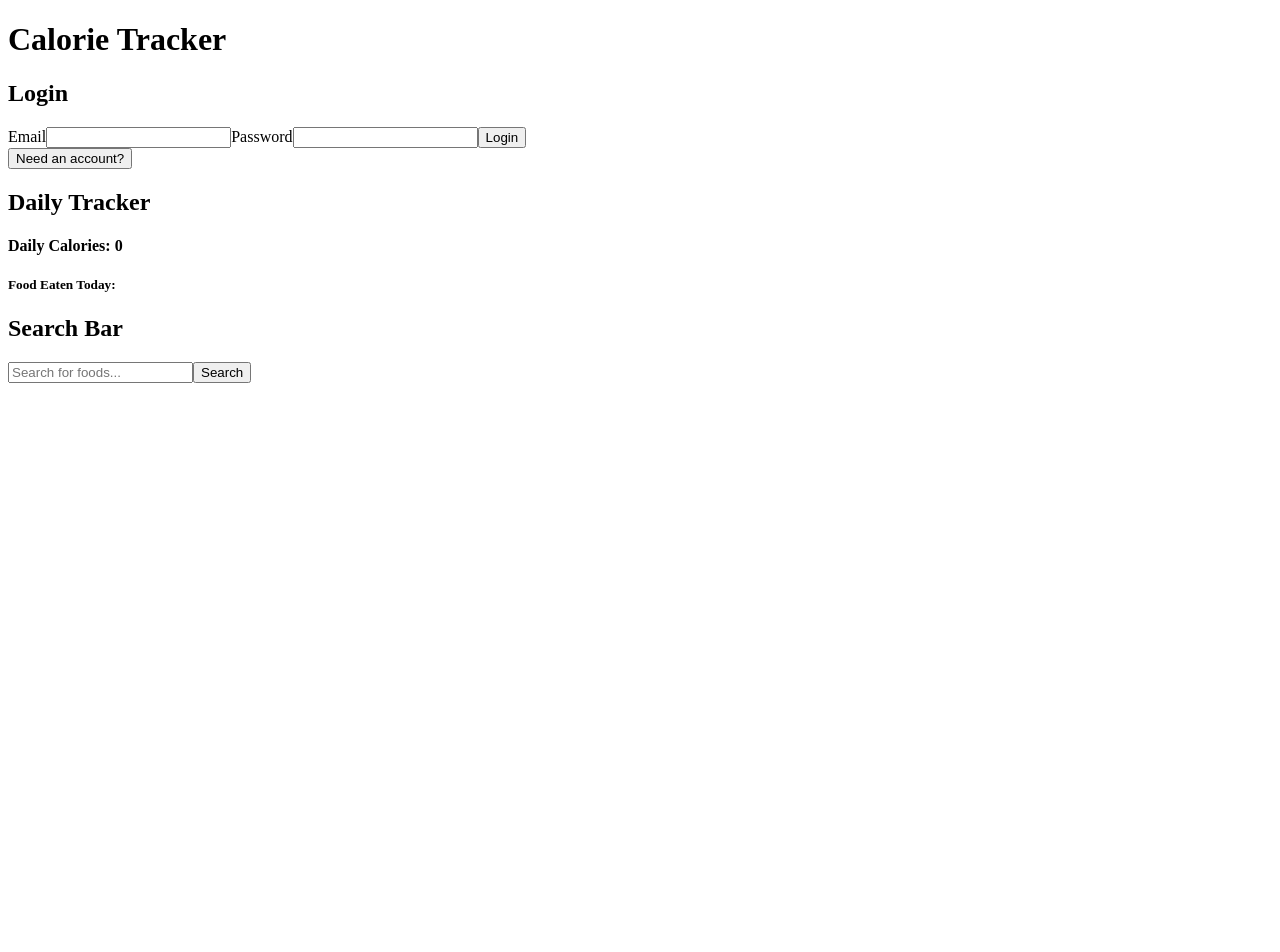
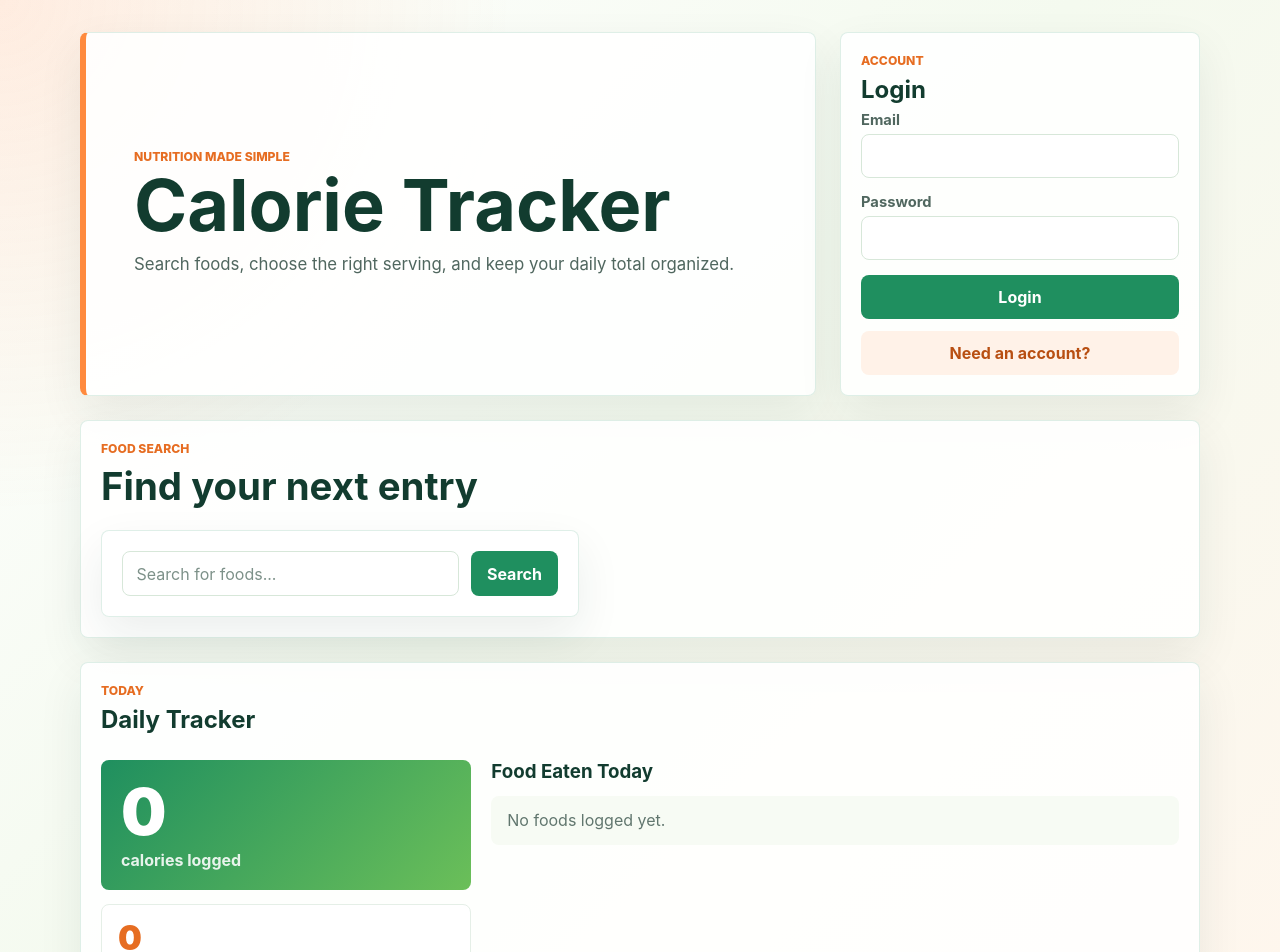
Before and after one commit to GWWillisonBusiness/calorie-tracker, a React (Vite) app in the folder client/: page / in a window 1280 px wide. Shown: the top 952 px of the page. Before the commit the page ends 800 px from the top, so only its background shows below. Built offline with nearby package versions, Linux system fonts and the light colour scheme.

Commit message:
Added CSS changes to allow the Calorie Tracker app to have a nice theme: Orange, Green, and White

```diff
--- /dev/null
+++ b/client/src/App.css
@@ -0,0 +1,347 @@
+* {
+  box-sizing: border-box;
+}
+
+:root {
+  color: #17352d;
+  background: #f7fbf4;
+  font-family:
+    Inter, ui-sans-serif, system-ui, -apple-system, BlinkMacSystemFont, "Segoe UI",
+    sans-serif;
+  font-synthesis: none;
+  text-rendering: optimizeLegibility;
+}
+
+body {
+  min-width: 320px;
+  min-height: 100vh;
+  margin: 0;
+  background:
+    radial-gradient(circle at top left, rgba(255, 138, 62, 0.16), transparent 32rem),
+    linear-gradient(135deg, #ffffff 0%, #f4faef 46%, #fff6ed 100%);
+}
+
+button,
+input {
+  font: inherit;
+}
+
+button {
+  min-height: 2.75rem;
+  border: 0;
+  border-radius: 8px;
+  padding: 0.7rem 1rem;
+  background: #1f8f5f;
+  color: #ffffff;
+  font-weight: 700;
+  cursor: pointer;
+  transition:
+    transform 160ms ease,
+    box-shadow 160ms ease,
+    background 160ms ease;
+}
+
+button:hover {
+  background: #17764f;
+  box-shadow: 0 10px 22px rgba(31, 143, 95, 0.2);
+  transform: translateY(-1px);
+}
+
+button:focus-visible,
+input:focus-visible {
+  outline: 3px solid rgba(255, 138, 62, 0.35);
+  outline-offset: 2px;
+}
+
+input {
+  width: 100%;
+  min-height: 2.75rem;
+  border: 1px solid #d7e7d9;
+  border-radius: 8px;
+  padding: 0.7rem 0.85rem;
+  background: #ffffff;
+  color: #17352d;
+}
+
+input::placeholder {
+  color: #7d9189;
+}
+
+h1,
+h2,
+h3,
+h4,
+p {
+  margin-top: 0;
+}
+
+.app-shell {
+  width: min(1120px, calc(100% - 2rem));
+  margin: 0 auto;
+  padding: 2rem 0;
+}
+
+.app-header {
+  display: grid;
+  grid-template-columns: minmax(0, 1fr) minmax(280px, 360px);
+  gap: 1.5rem;
+  align-items: stretch;
+  margin-bottom: 1.5rem;
+}
+
+.app-header > div:first-child,
+.login-card,
+.tracker-panel,
+.search-panel,
+.search-card,
+.food-result-card {
+  border: 1px solid rgba(31, 143, 95, 0.14);
+  border-radius: 8px;
+  background: rgba(255, 255, 255, 0.88);
+  box-shadow: 0 18px 45px rgba(23, 53, 45, 0.08);
+}
+
+.app-header > div:first-child {
+  display: flex;
+  flex-direction: column;
+  justify-content: center;
+  padding: clamp(1.5rem, 4vw, 3rem);
+  border-left: 6px solid #ff8a3e;
+}
+
+.app-header h1 {
+  margin-bottom: 0.75rem;
+  color: #123c2f;
+  font-size: clamp(2.25rem, 7vw, 4.5rem);
+  line-height: 0.95;
+}
+
+.header-copy {
+  max-width: 42rem;
+  margin-bottom: 0;
+  color: #50675f;
+  font-size: 1.05rem;
+  line-height: 1.65;
+}
+
+.eyebrow {
+  margin-bottom: 0.45rem;
+  color: #e66d22;
+  font-size: 0.76rem;
+  font-weight: 800;
+  letter-spacing: 0;
+  text-transform: uppercase;
+}
+
+.app-layout {
+  display: grid;
+  grid-template-columns: 1fr;
+  gap: 1.5rem;
+}
+
+.login-card,
+.tracker-panel,
+.search-panel,
+.search-card,
+.food-result-card {
+  padding: 1.25rem;
+}
+
+.card-heading h2,
+.section-heading h2,
+.card-heading h3 {
+  margin-bottom: 0.4rem;
+  color: #123c2f;
+}
+
+.auth-form {
+  display: grid;
+  gap: 0.9rem;
+}
+
+.auth-form label {
+  display: grid;
+  gap: 0.35rem;
+  color: #50675f;
+  font-size: 0.92rem;
+  font-weight: 700;
+}
+
+.link-button,
+.secondary-button {
+  width: 100%;
+  margin-top: 0.75rem;
+  background: #fff2e8;
+  color: #b84f12;
+}
+
+.link-button:hover,
+.secondary-button:hover {
+  background: #ffe3ce;
+  box-shadow: 0 10px 22px rgba(255, 138, 62, 0.16);
+}
+
+.daily-tracker {
+  display: grid;
+  grid-template-columns: minmax(220px, 0.7fr) minmax(0, 1.3fr);
+  gap: 1.25rem;
+  align-items: start;
+}
+
+.daily-tracker .card-heading {
+  grid-column: 1 / -1;
+}
+
+.tracker-summary-grid {
+  display: grid;
+  gap: 0.9rem;
+}
+
+.calorie-total {
+  border-radius: 8px;
+  padding: 1.25rem;
+  background: linear-gradient(135deg, #1f8f5f, #6bbf59);
+  color: #ffffff;
+}
+
+.calorie-total span {
+  display: block;
+  font-size: clamp(2.4rem, 7vw, 4rem);
+  font-weight: 900;
+  line-height: 1;
+}
+
+.calorie-total p {
+  margin: 0.35rem 0 0;
+  color: rgba(255, 255, 255, 0.88);
+  font-weight: 700;
+}
+
+.tracker-stat {
+  border: 1px solid #e5efe7;
+  border-radius: 8px;
+  padding: 1rem;
+  background: #ffffff;
+}
+
+.tracker-stat span {
+  display: block;
+  color: #e66d22;
+  font-size: 2.1rem;
+  font-weight: 900;
+  line-height: 1;
+}
+
+.tracker-stat p {
+  margin: 0.4rem 0 0;
+  color: #61766e;
+  font-weight: 700;
+}
+
+.food-log h3,
+.food-options-list h3 {
+  margin-bottom: 0.8rem;
+  color: #123c2f;
+}
+
+.food-log-item {
+  display: grid;
+  gap: 0.25rem;
+  padding: 0.85rem 0;
+  border-bottom: 1px solid #e5efe7;
+}
+
+.food-log-item span {
+  color: #17352d;
+  font-weight: 700;
+}
+
+.food-log-item strong {
+  color: #e66d22;
+  font-size: 0.95rem;
+}
+
+.empty-state {
+  margin: 0;
+  border-radius: 8px;
+  padding: 0.9rem 1rem;
+  background: #f7fbf4;
+  color: #61766e;
+}
+
+.search-panel {
+  display: grid;
+  grid-template-columns: minmax(280px, 0.9fr) minmax(0, 1.1fr);
+  gap: 1rem;
+}
+
+.section-heading {
+  grid-column: 1 / -1;
+  padding-bottom: 0.35rem;
+}
+
+.section-heading h2 {
+  margin-bottom: 0;
+  font-size: clamp(1.6rem, 4vw, 2.4rem);
+}
+
+.search-form,
+.food-result-input-field {
+  display: grid;
+  grid-template-columns: minmax(0, 1fr) auto;
+  gap: 0.75rem;
+}
+
+.food-options-list {
+  display: grid;
+  gap: 0.85rem;
+  align-content: start;
+}
+
+.food-result-card {
+  align-self: start;
+}
+
+.food-option-card {
+  display: grid;
+  grid-template-columns: minmax(0, 1fr) auto;
+  gap: 1rem;
+  align-items: center;
+  border: 1px solid #e0ecdf;
+  border-radius: 8px;
+  padding: 1rem;
+  background: #ffffff;
+}
+
+.food-option-card h4 {
+  margin-bottom: 0.4rem;
+  color: #17352d;
+}
+
+.food-option-card p,
+.food-result-card p {
+  margin-bottom: 0.25rem;
+  color: #61766e;
+}
+
+.food-result-card {
+  border-top: 5px solid #ff8a3e;
+}
+
+@media (max-width: 820px) {
+  .app-header,
+  .daily-tracker,
+  .search-panel {
+    grid-template-columns: 1fr;
+  }
+
+  .search-form,
+  .food-result-input-field,
+  .food-option-card {
+    grid-template-columns: 1fr;
+  }
+
+  .food-option-card button {
+    width: 100%;
+  }
+}
--- a/client/src/App.jsx
+++ b/client/src/App.jsx
@@ -16,8 +16,16 @@ function App() {
   const [isLoggedIn, setIsLoggedIn] = useState(!!token);
 
   return (
+    <div className="app-shell">
+      <header className="app-header">
         <div>
+          <p className="eyebrow">Nutrition made simple</p>
           <h1>Calorie Tracker</h1>
+          <p className="header-copy">
+            Search foods, choose the right serving, and keep your daily total
+            organized.
+          </p>
+        </div>
 
         <LoginCard
           token={token}
@@ -29,10 +37,14 @@ function App() {
           setFoodEntries={setFoodEntries}
           setDailyCalories={setDailyCalories}
         />
+      </header>
 
-      <DailyTracker dailyCalories={dailyCalories} foodEntries={foodEntries} />
-
-      <h2>Search Bar</h2>
+      <main className="app-layout">
+        <section className="search-panel">
+          <div className="section-heading">
+            <p className="eyebrow">Food search</p>
+            <h2>Find your next entry</h2>
+          </div>
 
           <SearchBar
             setFoodOptions={setFoodOptions}
@@ -52,10 +64,18 @@ function App() {
             didUserFindFood={didUserFindFood}
             dailyCalories={dailyCalories}
             setDailyCalories={setDailyCalories}
-        foodEntries={foodEntries}
             setFoodEntries={setFoodEntries}
             token={token}
           />
+        </section>
+
+        <section className="tracker-panel">
+          <DailyTracker
+            dailyCalories={dailyCalories}
+            foodEntries={foodEntries}
+          />
+        </section>
+      </main>
     </div>
   );
 }
--- a/client/src/components/DailyTracker.jsx
+++ b/client/src/components/DailyTracker.jsx
@@ -1,24 +1,40 @@
-import React, { useState } from "react";
+function DailyTracker({ dailyCalories, foodEntries }) {
+  const loggedItemsCount = foodEntries.length;
 
-function DailyTracker({
-  setDailyCalories,
-  dailyCalories,
-  setTotalCalories,
-  totalCalories,
-  foodEntries,
-}) {
   return (
     <div className="daily-tracker">
-      <h2>Daily Tracker</h2>
-      <h4>Daily Calories: {Math.round(dailyCalories)}</h4>
-      <div>
-        <h5>Food Eaten Today:</h5>
-        {foodEntries.map((food, index) => (
-          <div key={index}>
-            {food.name} — {Math.round(food.calories)} cal (
-            {Math.round(food.amount)}g)
-          </div>
-        ))}
+      <div className="card-heading">
+        <p className="eyebrow">Today</p>
+        <h2>Daily Tracker</h2>
+      </div>
+
+      <div className="tracker-summary-grid">
+        <div className="calorie-total">
+          <span>{Math.round(dailyCalories)}</span>
+          <p>calories logged</p>
+        </div>
+
+        <div className="tracker-stat">
+          <span>{loggedItemsCount}</span>
+          <p>{loggedItemsCount === 1 ? "food entry" : "food entries"}</p>
+        </div>
+      </div>
+
+      <div className="food-log">
+        <h3>Food Eaten Today</h3>
+
+        {foodEntries.length === 0 ? (
+          <p className="empty-state">No foods logged yet.</p>
+        ) : (
+          foodEntries.map((food, index) => (
+            <div className="food-log-item" key={food.id || index}>
+              <span>{food.name}</span>
+              <strong>
+                {Math.round(food.calories)} cal ({Math.round(food.amount)}g)
+              </strong>
+            </div>
+          ))
+        )}
       </div>
     </div>
   );
--- a/client/src/components/FoodOptionsList.jsx
+++ b/client/src/components/FoodOptionsList.jsx
@@ -1,5 +1,3 @@
-import React from "react";
-
 function FoodOptionsList({ foodOptions, setSelectedFood, setFoodOptions }) {
   if (foodOptions.length === 0) {
     return null;
@@ -11,6 +9,7 @@ function FoodOptionsList({ foodOptions, setSelectedFood, setFoodOptions }) {
 
       {foodOptions.map((food) => (
         <div key={food.fdcId} className="food-option-card">
+          <div>
             <h4>{food.name}</h4>
 
             <p>
@@ -21,6 +20,7 @@ function FoodOptionsList({ foodOptions, setSelectedFood, setFoodOptions }) {
             {food.commonServingSizeUnits && (
               <p>Common serving: {food.commonServingSizeUnits}</p>
             )}
+          </div>
 
           <button
             type="button"
--- a/client/src/components/LoginCard.jsx
+++ b/client/src/components/LoginCard.jsx
@@ -1,7 +1,6 @@
-import React, { useState } from "react";
+import { useState } from "react";
 
 const LoginCard = ({
-  token,
   setToken,
   user,
   setUser,
@@ -75,9 +74,12 @@ const LoginCard = ({
     <div className="login-card">
       {!isLoggedIn ? (
         <>
-          <h2>{authMode === "login" ? "Login" : "Sign Up"}</h2>
+          <div className="card-heading">
+            <p className="eyebrow">Account</p>
+            <h2>{authMode === "login" ? "Login" : "Sign Up"}</h2>
+          </div>
 
-          <form onSubmit={handleSubmit}>
+          <form className="auth-form" onSubmit={handleSubmit}>
             <label>
               Email
               <input
@@ -102,6 +104,7 @@ const LoginCard = ({
           </form>
 
           <button
+            className="link-button"
             type="button"
             onClick={() =>
               setAuthMode(authMode === "login" ? "signup" : "login")
@@ -114,8 +117,13 @@ const LoginCard = ({
         </>
       ) : (
         <>
-          <h2>Logged in as: {user?.email || "User"}</h2>
-          <button type="button" onClick={handleLogout}>
+          <p className="eyebrow">Signed in</p>
+          <h2>{user?.email || "User"}</h2>
+          <button
+            className="secondary-button"
+            type="button"
+            onClick={handleLogout}
+          >
             Logout
           </button>
         </>
--- a/client/src/components/SearchBar.jsx
+++ b/client/src/components/SearchBar.jsx
@@ -1,4 +1,4 @@
-import React, { useState } from "react";
+import { useState } from "react";
 
 const SearchBar = ({
   setFoodOptions,
@@ -30,8 +30,8 @@ const SearchBar = ({
   };
 
   return (
-    <div>
-      <form onSubmit={handleSubmit}>
+    <div className="search-card">
+      <form className="search-form" onSubmit={handleSubmit}>
         <input
           type="text"
           value={query}
@@ -41,7 +41,9 @@ const SearchBar = ({
         <button type="submit">Search</button>
       </form>
 
-      {!didUserFindFood && didUserSearch && <p>Food Not Found</p>}
+      {!didUserFindFood && didUserSearch && (
+        <p className="empty-state">Food not found. Try a simpler search.</p>
+      )}
     </div>
   );
 };
--- a/client/src/main.jsx
+++ b/client/src/main.jsx
@@ -1,6 +1,7 @@
 import { StrictMode } from 'react'
 import { createRoot } from 'react-dom/client'
 import App from './App.jsx'
+import './App.css'
 
 createRoot(document.getElementById('root')).render(
   <StrictMode>
```
Also changed, not shown: client/src/components/FoodResultCard.jsx (+8 -4 lines). Lines whose indentation alone changed are shown as unchanged.
